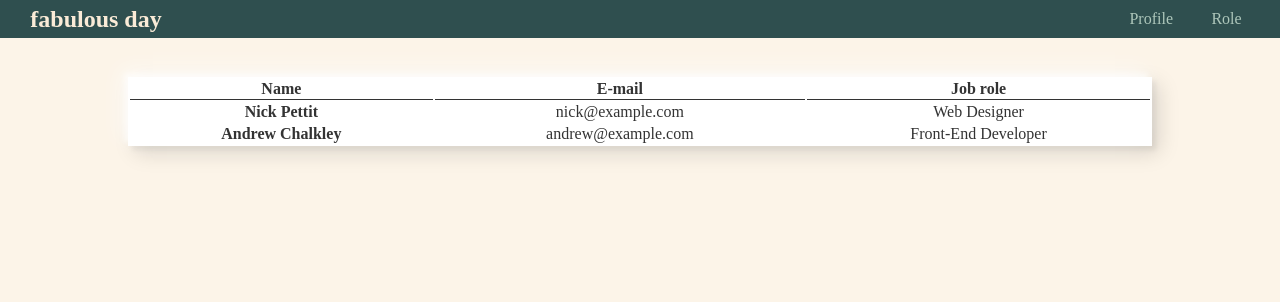
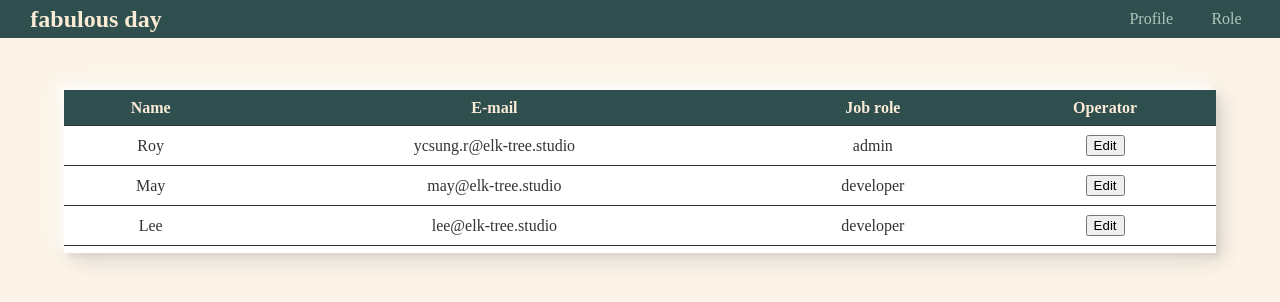
Before and after one commit to yichunsung/fabulous-day-app, an Angular app: page /members in a window 1280 px wide. Shown: the top 302 px of the page. Built offline with nearby package versions, Linux system fonts and the light colour scheme.

Commit message:
Updated members page.

```diff
--- a/src/app/const/side-menu.const.ts
+++ b/src/app/const/side-menu.const.ts
@@ -12,12 +12,12 @@ export const sideMenu: Menu[] = [
     displayName: 'Projects'
   },
   {
-    id: 2,
-    path: '/home',
+    id: 3,
+    path: '/members',
     displayName: 'Members'
   },
   {
-    id: 3,
+    id: 4,
     path: '/sign-in',
     displayName: 'Sign In'
   }
--- a/src/app/members/members.component.css
+++ b/src/app/members/members.component.css
@@ -1,21 +1,43 @@
+.members-page {
+  padding-top: 1vw;
+}
+
 .members-page-frame {
   display: flex;
   justify-content: center;
   align-items: center;
-  width: 100vw;
-  padding-top: 3vw;
-}
-
-table.data-table {
-  width: 80%;
+  width: 90vw;
+  margin-left: 5vw;
+  margin-top: 3vw;
+  padding-top: 0vw;
+  padding-bottom: 0.5vw;
   background-color: #fff;
   box-shadow: -7px -7px 20px 0px #fff9, -4px -4px 5px 0px #fff9, 7px 7px 20px 0px #0002, 4px 4px 5px 0px #0001, inset 0px 0px 0px 0px #fff9, inset 0px 0px 0px 0px #0001, inset 0px 0px 0px 0px #fff9, inset 0px 0px 0px 0px #0001;
 }
 
-thead tr th {
+table.data-table {
+  width: 100%;
+  background-color: #fff;
+  border-collapse: collapse;
+  border-spacing: 0;
+}
+
+.data-table thead {
+  background-color: #2F4F4F;
+  color: #FAEBD7;
+}
+
+.data-table tr {
   border-bottom: 1px solid #333;
 }
 
-td {
+.data-table th {
+
+}
+
+.data-table th, td {
+  padding-top: 0.7vw;
+  padding-bottom: 0.7vw;
+  padding-left: 1vw;
   text-align: center;
 }
--- a/src/app/members/members.component.html
+++ b/src/app/members/members.component.html
@@ -1,3 +1,4 @@
+<main class="members-page">
   <section class="members-page-frame">
     <table class="data-table">
       <thead>
@@ -5,19 +6,17 @@
           <th scope="col">Name</th>
           <th scope="col">E-mail</th>
           <th scope="col">Job role</th>
+          <th scope="col">Operator</th>
         </tr>
       </thead>
       <tbody>
-      <tr>
-        <th scope="row">Nick Pettit</th>
-        <td>nick@example.com</td>
-        <td>Web Designer</td>
-      </tr>
-      <tr>
-        <th scope="row">Andrew Chalkley</th>
-        <td>andrew@example.com</td>
-        <td>Front-End Developer</td>
+        <tr *ngFor="let member of membersList; index as idx">
+          <td scope="row">{{ member.name }}</td>
+          <td>{{ member.email }}</td>
+          <td>{{ member.role }}</td>
+          <td><button> Edit </button></td>
         </tr>
       </tbody>
     </table>
   </section>
+</main>
--- a/src/app/members/members.component.ts
+++ b/src/app/members/members.component.ts
@@ -1,4 +1,10 @@
 import { Component, OnInit } from '@angular/core';
+
+class MemberData {
+	name: string;
+	email: string;
+	role: string;
+}
 
 @Component({
   selector: 'app-members',
@@ -7,9 +13,28 @@ import { Component, OnInit } from '@angular/core';
 })
 export class MembersComponent implements OnInit {
 
+  membersList: MemberData[] = [
+    {
+      name: 'Roy',
+      email: 'ycsung.r@elk-tree.studio',
+      role: 'admin'
+    },
+    {
+      name: 'May',
+      email: 'may@elk-tree.studio',
+      role: 'developer'
+    },
+    {
+      name: 'Lee',
+      email: 'lee@elk-tree.studio',
+      role: 'developer'
+    }
+  ];
+
   constructor() { }
 
   ngOnInit(): void {
+	 console.log('MembersPage')
   }
 
 }
```
Lines whose indentation alone changed are shown as unchanged.
